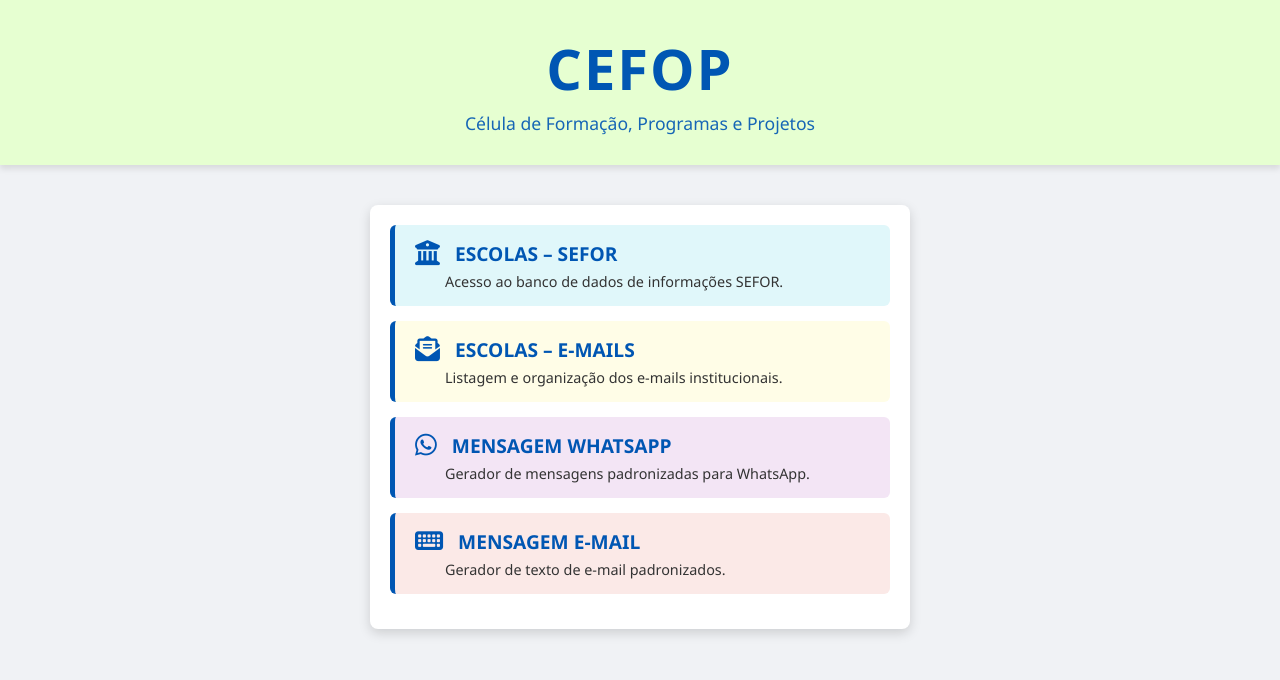
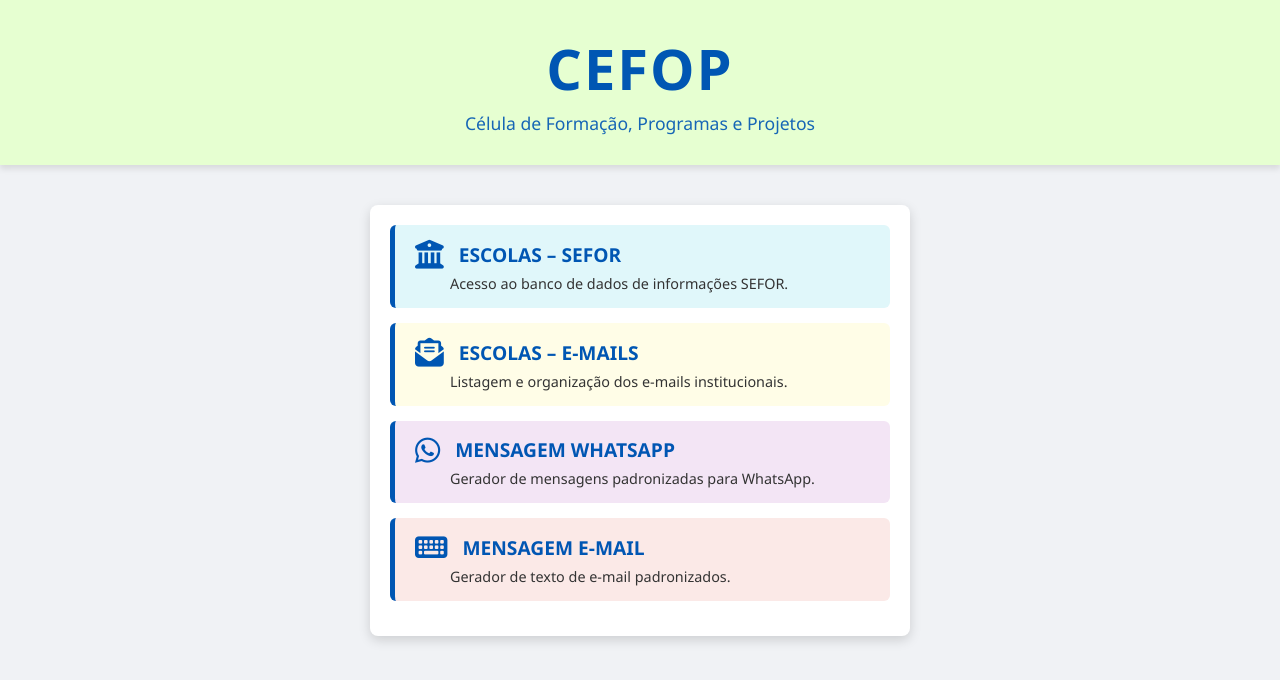
Before and after one commit to abraao-campos/CEFOP, a plain HTML site: page index.html in a window 1280 px wide. Drawn offline with Linux system fonts and the light colour scheme; a small style sheet from the web is missing.

Commit message:
Update index.html

```diff
--- a/index.html
+++ b/index.html
@@ -67,7 +67,7 @@
             margin: 0;
         }
         nav ul li {
-            margin-bottom: 15px; /* Menu vertical */
+            margin-bottom: 15px;
         }
 
         /* Estilização dos Botões/Links (Container Principal) */
@@ -99,30 +99,27 @@
             font-size: 0.9em;
             font-weight: 400;
             color: var(--cor-texto-padrao);
-            margin-left: 30px;
+            /* Ajuste de margem para alinhar após o ícone + espaço */
+            margin-left: 35px;
         }
 
-        /* Estilização do Ícone */
+        /* Estilização do Ícone - Aumentando um pouco o tamanho */
         .menu-icon {
-            font-size: 1.3em;
+            font-size: 1.5em; /* Aumentado de 1.3em para 1.5em */
             margin-right: 15px;
             color: var(--cor-principal-texto);
         }
 
-        /* Cores Individuais para cada Menu */
-        /* COR 1: Azul Claro */
+        /* Cores Individuais para cada Menu (Mantidas) */
         .menu-1 a { background-color: #e0f7fa; }
         .menu-1 a:hover { opacity: 0.85; background-color: #b2ebf2; }
 
-        /* COR 2: Amarelo Claro */
         .menu-2 a { background-color: #fffde7; }
         .menu-2 a:hover { opacity: 0.85; background-color: #fff59d; }
 
-        /* COR 3: Lilás Claro */
         .menu-3 a { background-color: #f3e5f5; }
         .menu-3 a:hover { opacity: 0.85; background-color: #e1bee7; }
 
-        /* COR 4: Rosa/Salmão Claro */
         .menu-4 a { background-color: #fbe9e7; }
         .menu-4 a:hover { opacity: 0.85; background-color: #ffccbc; }
 
```
